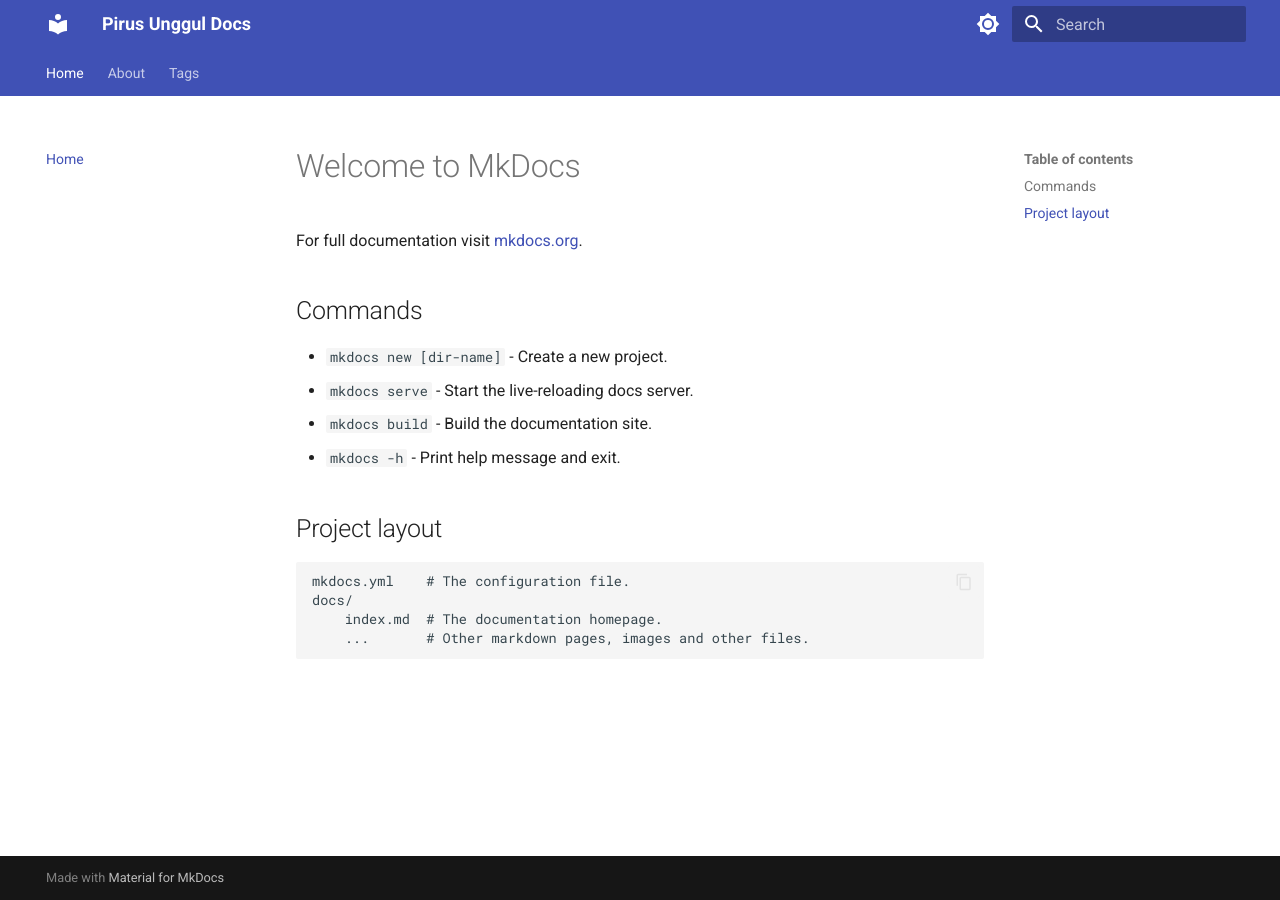
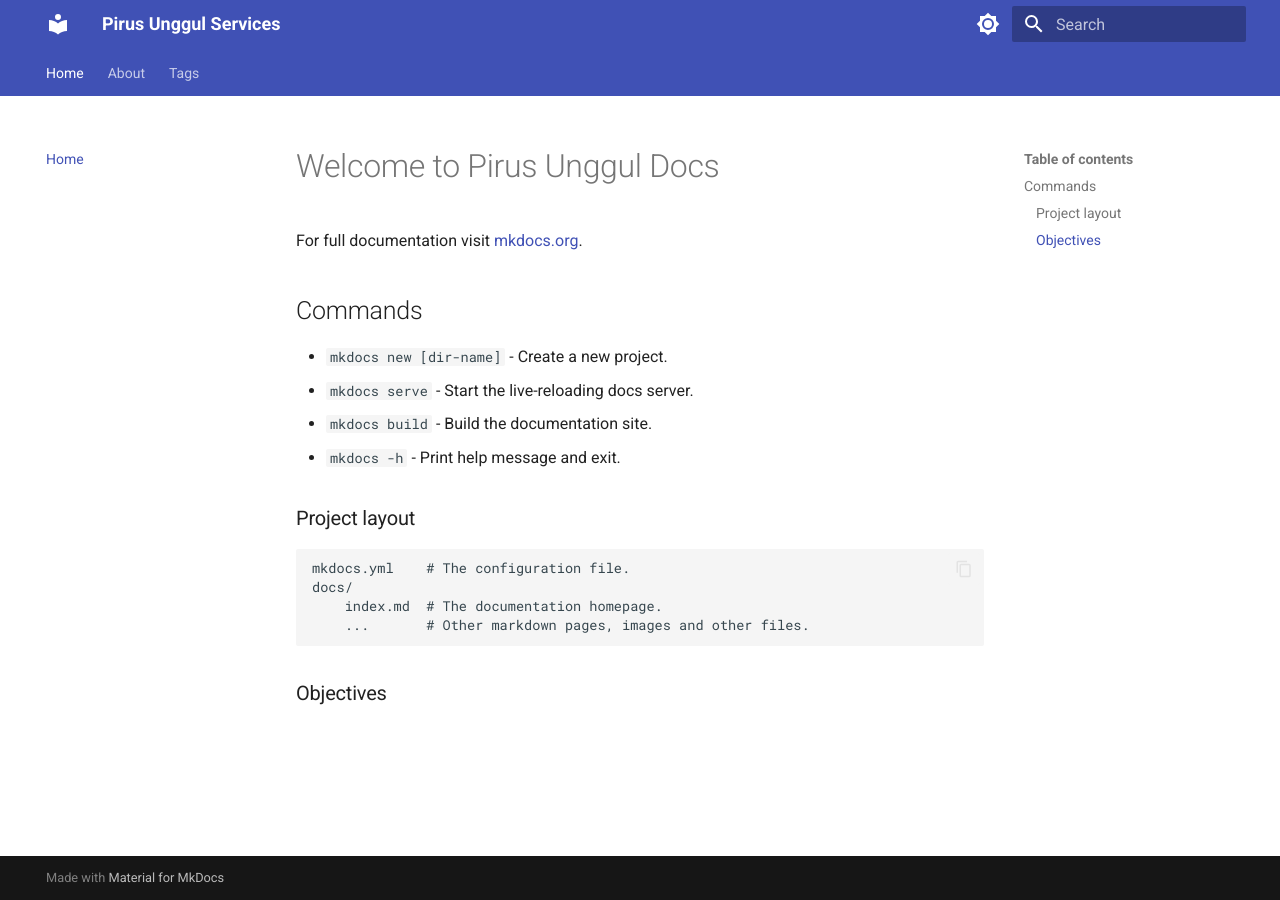
Before and after one commit to NietGoedniet/test_mkdocs, an MkDocs documentation site: the page built from docs/index.md, in a window 1280 px wide. Built offline with MkDocs 1.6.1 and Material for MkDocs 9.7.7, drawn with Linux system fonts in a browser that asks for light colours.

Commit message:
minor updates

```diff
--- a/docs/index.md
+++ b/docs/index.md
@@ -1,4 +1,4 @@
-# Welcome to MkDocs
+# Welcome to Pirus Unggul Docs
 
 For full documentation visit [mkdocs.org](https://www.mkdocs.org).
 
@@ -9,9 +9,11 @@ For full documentation visit [mkdocs.org](https://www.mkdocs.org).
 * `mkdocs build` - Build the documentation site.
 * `mkdocs -h` - Print help message and exit.
 
-## Project layout
+### Project layout
 
     mkdocs.yml    # The configuration file.
     docs/
         index.md  # The documentation homepage.
         ...       # Other markdown pages, images and other files.
+
+### Objectives
--- a/mkdocs.yml
+++ b/mkdocs.yml
@@ -1,5 +1,7 @@
-site_name: Pirus Unggul Docs
+site_name: Pirus Unggul Services
+site_description: Pirus Unggul Services is a leading provider of innovative solutions in the field of
 site_url: https://example.com
+
 theme:
   name: material
   # theme:
@@ -15,6 +17,7 @@ theme:
       toggle:
         icon: material/brightness-4
         name: Switch to light mode
+
   features:
     - navigation.instant
     - navigation.instant.progress
```
